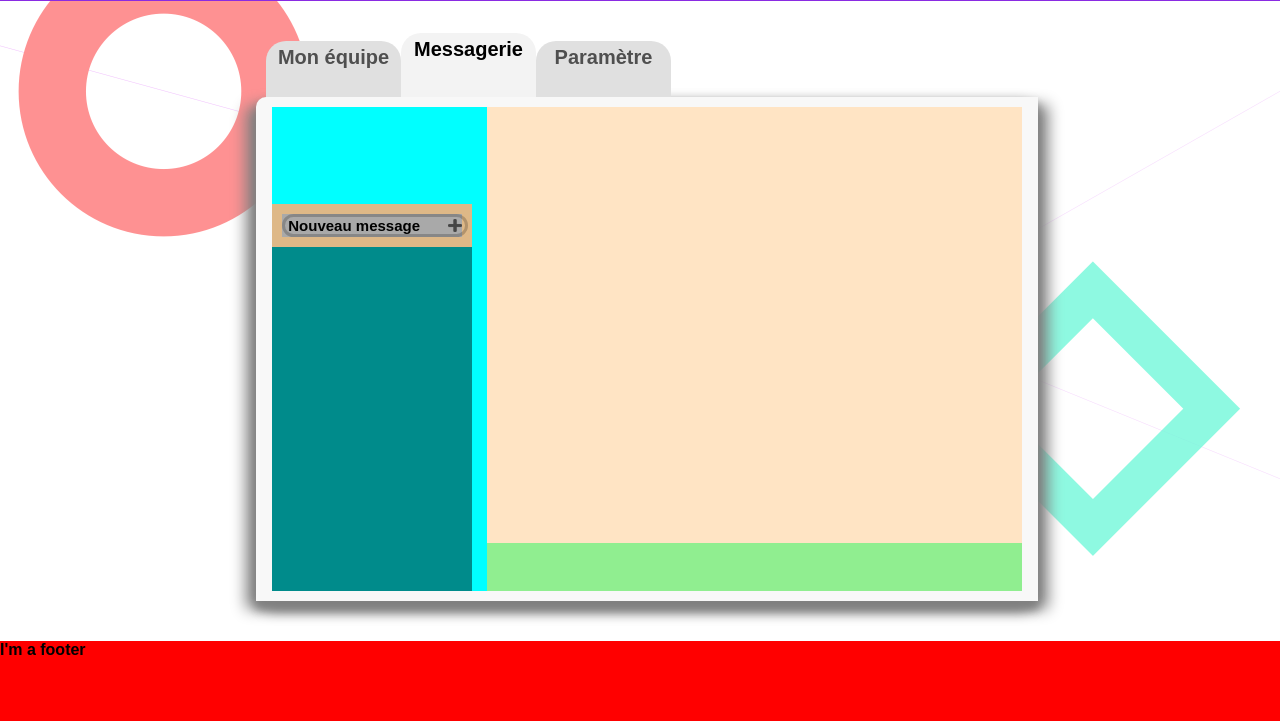
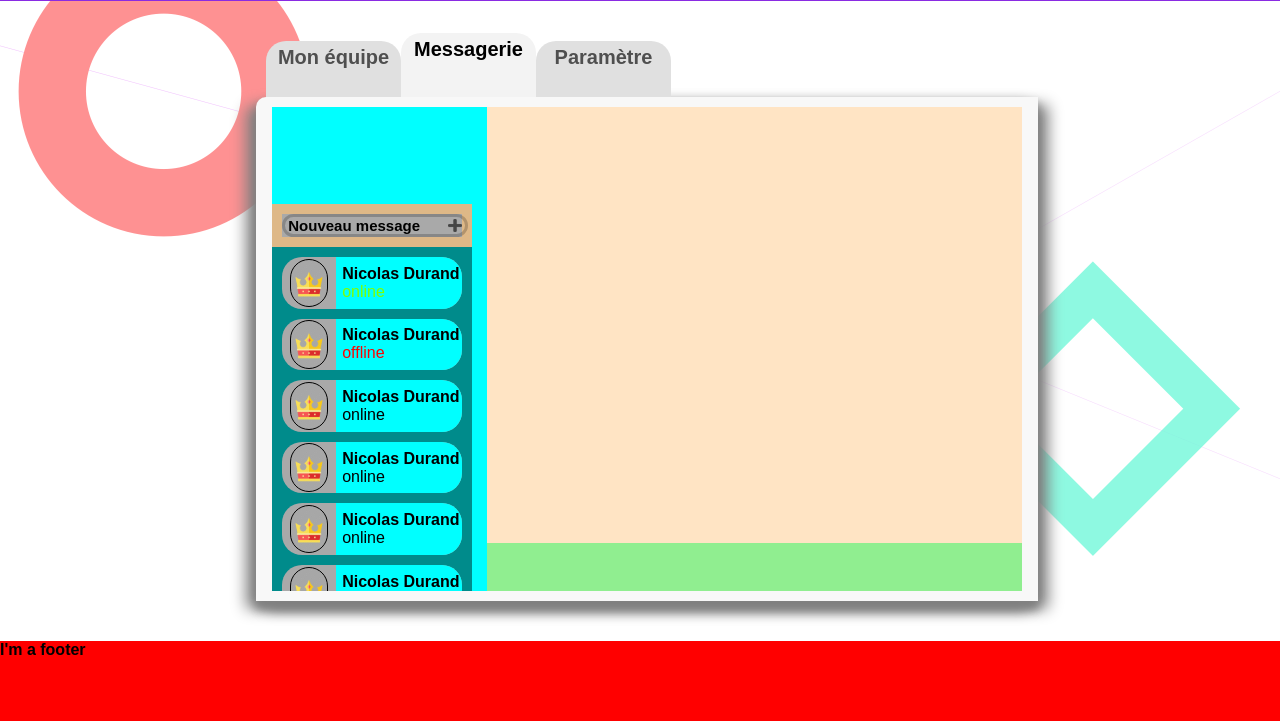
Before and after one commit to blj64/projetIng1, a PHP site: page /myGroup.php in a window 1280 px wide. Shown: the part 79-800 px from the top of the page. Run offline with PHP 8.4, Linux system fonts and the light colour scheme.

Commit message:
list contact on fire {add flame.png}

```diff
--- a/css/myGroup.css
+++ b/css/myGroup.css
@@ -309,10 +309,70 @@ body{
     background-color: darkcyan;
     width: 100%;
     height: 90%;
+    overflow:scroll;
+    overflow-x:hidden;
+    scrollbar-color: rgb(0,0,0,0.4) rgb(0,0,0,0);
 }
 
+.contact {
+    position: relative;
+    background-color: darkgray;
+    width: 90%;
+    height: 15%;
+    margin: 5%;
+    border-radius: 20px;
+    display: flex;
+    flex-direction: row;
+    justify-content: space-between;
+    align-items: center;
+    overflow: hidden;
+}
 
+.contact-img {
+    width: 20%;
+    height: 90%;
+    border: 1px solid black;
+    border-radius: 50px;
+    margin: 0 auto;
+    overflow: hidden;
+}
 
+.contact-img img {
+    width: 100%;
+    height: 100%;
+    object-fit: cover;
+}
+
+.contact-text {
+    position: relative;
+    display: flex;
+    flex-direction: column;
+    justify-content: center;
+    width: 70%;
+    height: 100%;
+    background-color: aqua;
+}
+
+.contact-text * {
+    margin: 0;
+    padding-left: 5%;
+}
+
+.contact-text p {
+    font-weight: bold;
+}
+
+.contact-text span {
+    font-size: 12   px;
+}
+
+#online {
+    color:chartreuse;
+}
+
+#offline {
+    color: red;
+}
 
 .messagerie {
     background-color: plum;
--- a/pages/myGroup.php
+++ b/pages/myGroup.php
@@ -67,6 +67,78 @@
                         </div>
                         <div class="list-contact">
 
+                            <div class="contact">
+                                <div class="contact-img">
+                                    <img src="/asset/icon/crown.ico" alt="PP">
+                                </div>
+
+                                <div class="contact-text">
+                                    <p>Nicolas Durand</p>
+                                    <span id="online">online</span>
+                                </div>
+                            </div>
+
+
+                            <div class="contact">
+                                <div class="contact-img">
+                                    <img src="/asset/icon/crown.ico" alt="PP">
+                                </div>
+
+                                <div class="contact-text">
+                                    <p>Nicolas Durand</p>
+                                    <span id="offline">offline</span>
+                                </div>
+                            </div>
+
+
+                            <div class="contact">
+                                <div class="contact-img">
+                                    <img src="/asset/icon/crown.ico" alt="PP">
+                                </div>
+
+                                <div class="contact-text">
+                                    <p>Nicolas Durand</p>
+                                    <span>online</span>
+                                </div>
+                            </div>
+
+
+                            <div class="contact">
+                                <div class="contact-img">
+                                    <img src="/asset/icon/crown.ico" alt="PP">
+                                </div>
+
+                                <div class="contact-text">
+                                    <p>Nicolas Durand</p>
+                                    <span>online</span>
+                                </div>
+                            </div>
+
+
+                            <div class="contact">
+                                <div class="contact-img">
+                                    <img src="/asset/icon/crown.ico" alt="PP">
+                                </div>
+
+                                <div class="contact-text">
+                                    <p>Nicolas Durand</p>
+                                    <span>online</span>
+                                </div>
+                            </div>
+
+
+                            <div class="contact">
+                                <div class="contact-img">
+                                    <img src="/asset/icon/crown.ico" alt="PP">
+                                </div>
+
+                                <div class="contact-text">
+                                    <p>Nicolas Durand</p>
+                                    <span>online</span>
+                                </div>
+                            </div>
+
+
                         </div>
                     </div>
 
```
